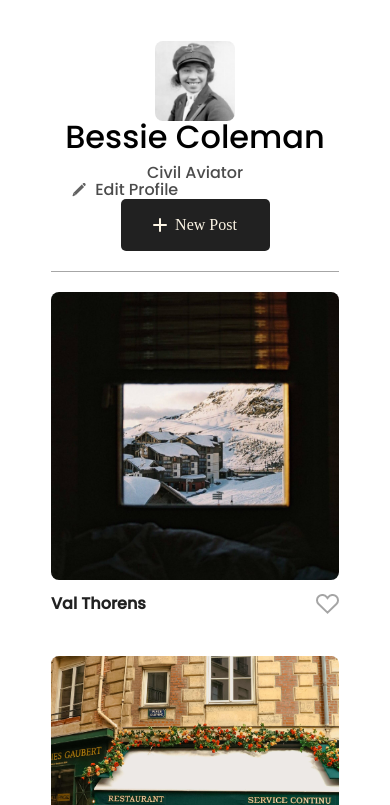
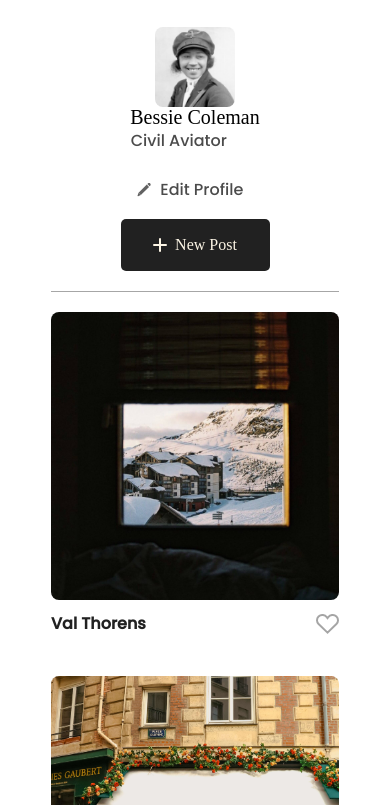
Before and after one commit to khalidn1/se_project_spots, a plain HTML site: page index.html in a window 390 px wide. Shown: the part 39-844 px from the top of the page. Drawn offline with Linux system fonts and the light colour scheme; files whose address does not match are found by name.

Commit message:
profile.css

```diff
--- a/blocks/profile.css
+++ b/blocks/profile.css
@@ -9,6 +9,7 @@ border-bottom: 1px rgba(33, 33, 33, 0.4) solid;
     height: 190px;
     margin-right: 20px;
     border-radius: 8px;
+    object-fit: cover;
 }
 
 .profile__column {
@@ -19,38 +20,54 @@ font-family:  #212121;
 
 .profile__name {
     margin: 0 0 12px;
-    font-family: "Poppins";
+    font-family: "Poppins" Arial, sans-serif;
     font-weight: 500;
     font-size: 32px;
     line-height: 1;
+    text-overflow: ellipsis;
+overflow: hidden;
+display: -webkit-box;
+-webkit-line-clamp: 3;
+-webkit-box-orient: vertical;
+max-width: 420px
 }
 
 .profile__description {
     margin: 0;
-    font-family: "Poppins";
+    font-family: "Poppins" , Arial , sans-serif;
     font-weight: 500;
     font-size: 16px;
     line-height: 16px;
     opacity: 0.7;
+    text-overflow: ellipsis;
+overflow: hidden;
+display: -webkit-box;
+-webkit-line-clamp: 3;
+-webkit-box-orient: vertical;
+max-width: 97px;
 }
 
 .profile__edit-btn {
 margin-top: auto;
-font-family: "Poppins";
+font-family: "Poppins" , Arial , sans-serif;
     font-weight: 500;
     font-size: 16px;
     line-height: 16px;
     opacity: 0.7;
-  background: transparent;
+    background: transparent;
     border: none;
     display: inline-flex;
     align-items: center;
     gap: 8px;
 }
 
+.profile__edit-btn {
+    cursor: pointer;
+}
+
 .profile__add-btn {
 margin-left: auto;
-  background-color: #212121;
+background-color: #212121;
 color: #FCF5E5;
 padding: 5px 10px;
 border: none;
@@ -62,12 +79,18 @@ display: flex;
 align-items: center;
 justify-content: center;
 gap: 8px;
+
+}
+
+.profile__add-btn {
+    cursor: pointer;
 }
 
 @media screen and (max-width: 627px) {
     .profile {
         flex-direction: column;
         max-width: 288px;
+        padding-top: 20px;
         align-items: center;
         text-align: center;
     }
@@ -78,6 +101,19 @@ gap: 8px;
         height: 80px;
     }
 
+    .profile__name {
+        font-size: 20px;
+        margin: 0 0 6px;
+    }
+
+    .profile__description {
+        margin: 0 0 32px;
+    }
+
+    .profile__column {
+        margin: 0 0 20px;
+    }
+
     .profile__add-btn {
         margin: 0;
     }
```
